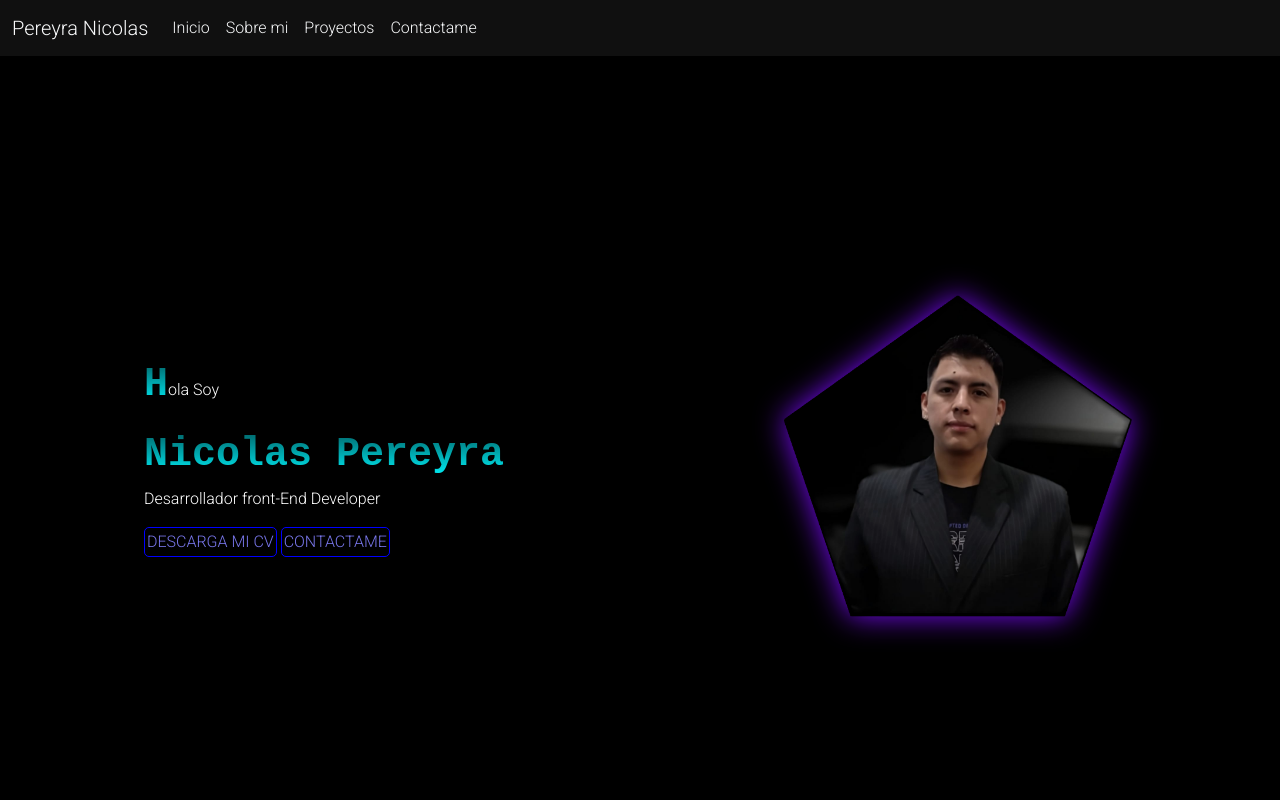
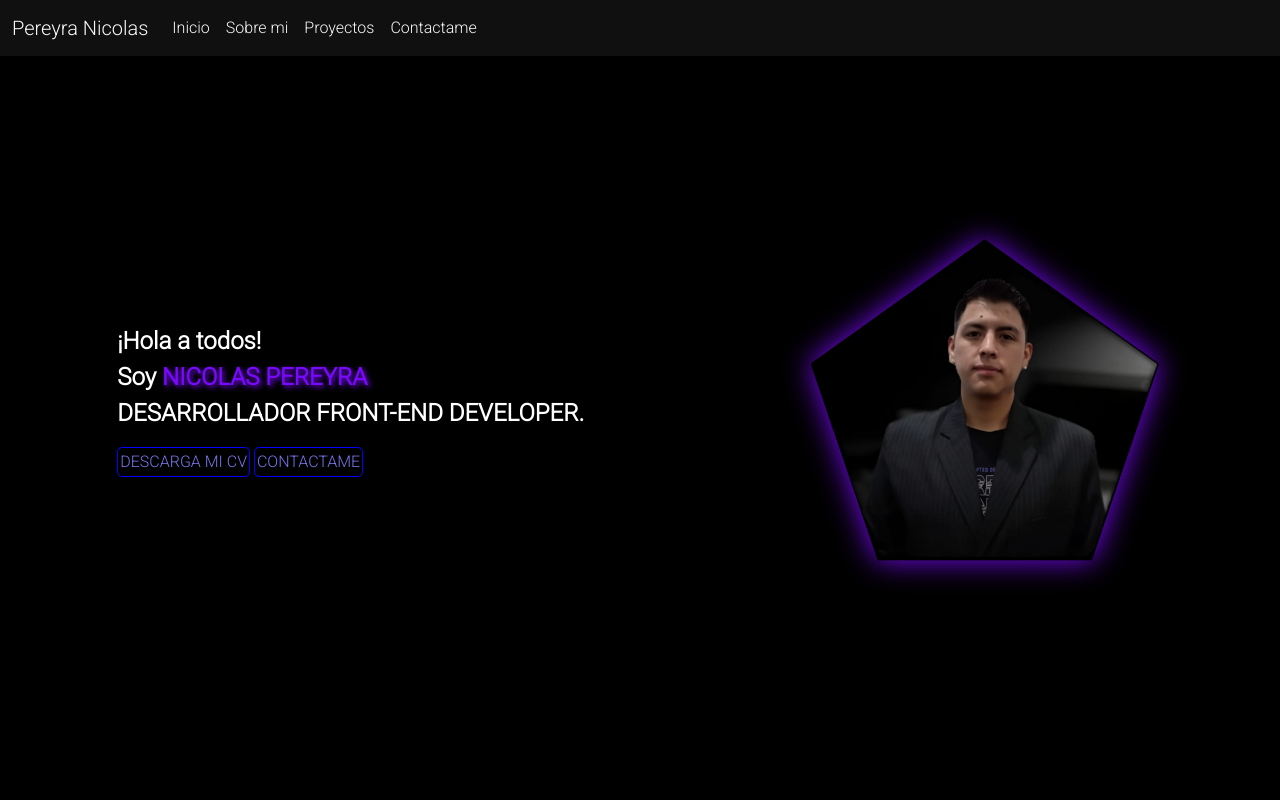
Before and after one commit to hernannicolaspereyra/portfolio, a plain HTML site: page index.html in a window 1280 px wide. Shown: the top 800 px of the page. Drawn offline with nearby package versions, Linux system fonts and the light colour scheme; a web font is replaced by a local one.

```diff
--- a/css/styles.css
+++ b/css/styles.css
@@ -3,6 +3,7 @@
     margin: 0;
     box-sizing: border-box;
     font-family: 'Roboto', sans-serif;
+    color: rgba(255, 255, 255);
 }
 
 .background{
@@ -25,6 +26,7 @@
     padding: 20px 20px;
     text-align: center;
     gap: 2rem;
+    height: 100vh;
 }
 
 .inicio-perfil img{
@@ -36,26 +38,17 @@
 
 #inicio .inicio-presentacion{
     text-align: start;
-    color: white;
 }
 
-#inicio .inicio-presentacion p:nth-child(1)::first-letter{
-    font-size: 2.5rem;
-    font-family: monospace;
+#inicio .inicio-presentacion p{
+    font-size: 1.5rem;
     font-weight: bold;
-    background: linear-gradient(#006367 ,#00F7FF);
-    -webkit-background-clip: text;
-    color: transparent;
 }
 
-#inicio .inicio-presentacion h2{
-    font-size: 2.5rem;
-    font-family: monospace;
-    font-weight: bold;
-    background: linear-gradient(#006367 ,#00F7FF);
-    -webkit-background-clip: text;
-    color: transparent;
-
+#inicio .inicio-presentacion b{
+    color: rgb(121, 9, 250);
+    text-transform: uppercase;
+    text-shadow: 2px 2px 5px rgb(121, 9, 250);
 }
 
 #inicio .inicio-presentacion button{
@@ -64,7 +57,6 @@
     border: 1px solid rgb(0, 0, 255);
     padding: 2px;
     border-radius: 5px;
-
 }
 
 #sobre-mi{
@@ -73,6 +65,7 @@
     align-items: center;
     justify-content: center;
     padding: 20px 20px;
+    height: 100vh;
 }
 
 #sobre-mi .sobre-mi-titulo h2{
@@ -95,6 +88,7 @@
     align-items: center;
     justify-content: center;
     padding: 20px 20px;
+    height: 100vh;
 }
 
 #habilidades .habilidades-titulo h2{
@@ -155,6 +149,7 @@
     align-items: center;
     justify-content: center;
     padding: 20px 20px;
+    height: 100vh;
 }
 
 #proyectos .proyectos-titulo h2{
@@ -188,6 +183,7 @@
     justify-content: center;
     gap: 1rem;
     padding-bottom: 30px;
+    height: 100vh;
 }
 
 #contactame .contactame-titulo h2{
--- a/index.html
+++ b/index.html
@@ -18,8 +18,8 @@
 <body>
   <div class="background">
     <div class="navegador">
-      <nav class="navbar navbar-expand-lg background-trasparente">
-        <div class="container-fluid">
+      <nav class="navbar navbar-expand-lg background-trasparente fixed-top">
+        <div class="container-fluid text-center">
           <a class="navbar-brand text-light" href="#inicio">Pereyra Nicolas</a>
           <button class="navbar-toggler" type="button" data-bs-toggle="collapse"
             data-bs-target="#navbarSupportedContent" aria-controls="navbarSupportedContent" aria-expanded="false"
@@ -47,9 +47,7 @@
     </div>
     <div id="inicio">
       <div class="inicio-presentacion">
-        <p>Hola Soy</p>
-        <h2>Nicolas Pereyra</h2>
-        <p>Desarrollador front-End Developer</p>
+        <p>¡Hola a todos!<br>Soy <b>Nicolas Pereyra</b><br>DESARROLLADOR FRONT-END DEVELOPER.</p>
         <div>
           <button>DESCARGA MI CV</button>
           <button>CONTACTAME</button>
```
